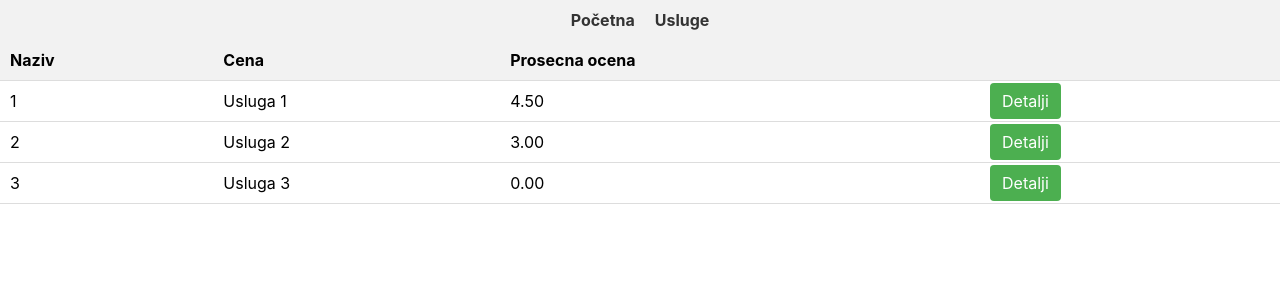
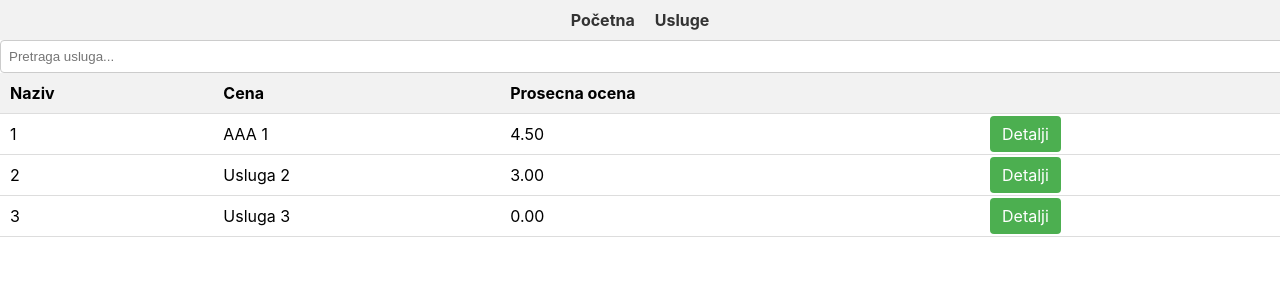
Before and after one commit to papilum/reactdomaci, a React (Create React App) app: page /usluge in a window 1280 px wide. Shown: the top 300 px of the page. Built offline with nearby package versions, Linux system fonts and the light colour scheme.

Commit message:
pretraga

```diff
--- a/src/App.js
+++ b/src/App.js
@@ -10,7 +10,7 @@ function App() {
   const [usluge, setUsluge] = useState([
     {
       id: 1,
-      naziv: 'Usluga 1',
+      naziv: 'AAA 1',
       opis: 'Opis usluge 1',
       cena: 100,
     },
--- a/src/PrikazUsluga.jsx
+++ b/src/PrikazUsluga.jsx
@@ -1,8 +1,10 @@
-import React from 'react';
+import React, { useState } from 'react';
 import { Link } from 'react-router-dom';
 import Red from './Red';
 
-const PrikazUsluga = ({ usluge ,ocene}) => {
+const PrikazUsluga = ({ usluge, ocene }) => {
+  const [pretraga, setPretraga] = useState('');
+
   const tableStyle = {
     width: '100%',
     borderCollapse: 'collapse',
@@ -29,7 +31,26 @@ const PrikazUsluga = ({ usluge ,ocene}) => {
     borderRadius: '4px',
   };
 
+  const inputStyle = {
+    width: '100%',
+    padding: '8px',
+    borderRadius: '4px',
+    border: '1px solid #ccc',
+  };
+
+  const filtriraneUsluge = usluge.filter((usluga) =>
+    usluga.naziv.toLowerCase().includes(pretraga.toLowerCase())
+  );
+
   return (
+    <div>
+      <input
+        type="text"
+        placeholder="Pretraga usluga..."
+        value={pretraga}
+        onChange={(e) => setPretraga(e.target.value)}
+        style={inputStyle}
+      />
       <table style={tableStyle}>
         <thead>
           <tr>
@@ -40,11 +61,12 @@ const PrikazUsluga = ({ usluge ,ocene}) => {
           </tr>
         </thead>
         <tbody>
-        {usluge.map((usluga) => (
-          <Red usluga={usluga} ocene={ocene}></Red>
+          {filtriraneUsluge.map((usluga) => (
+            <Red usluga={usluga} ocene={ocene} key={usluga.id} />
           ))}
         </tbody>
       </table>
+    </div>
   );
 };
 
```
Lines whose indentation alone changed are shown as unchanged.
